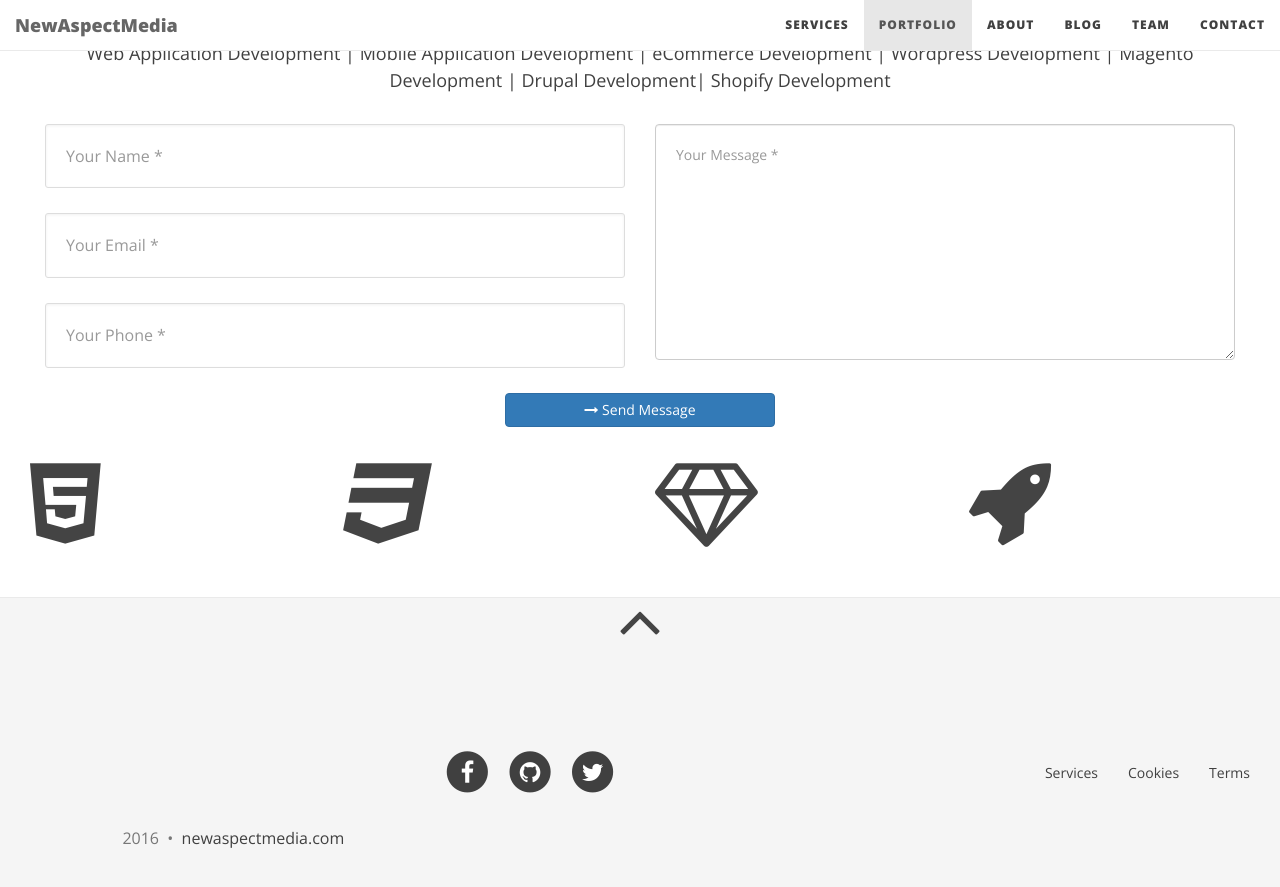
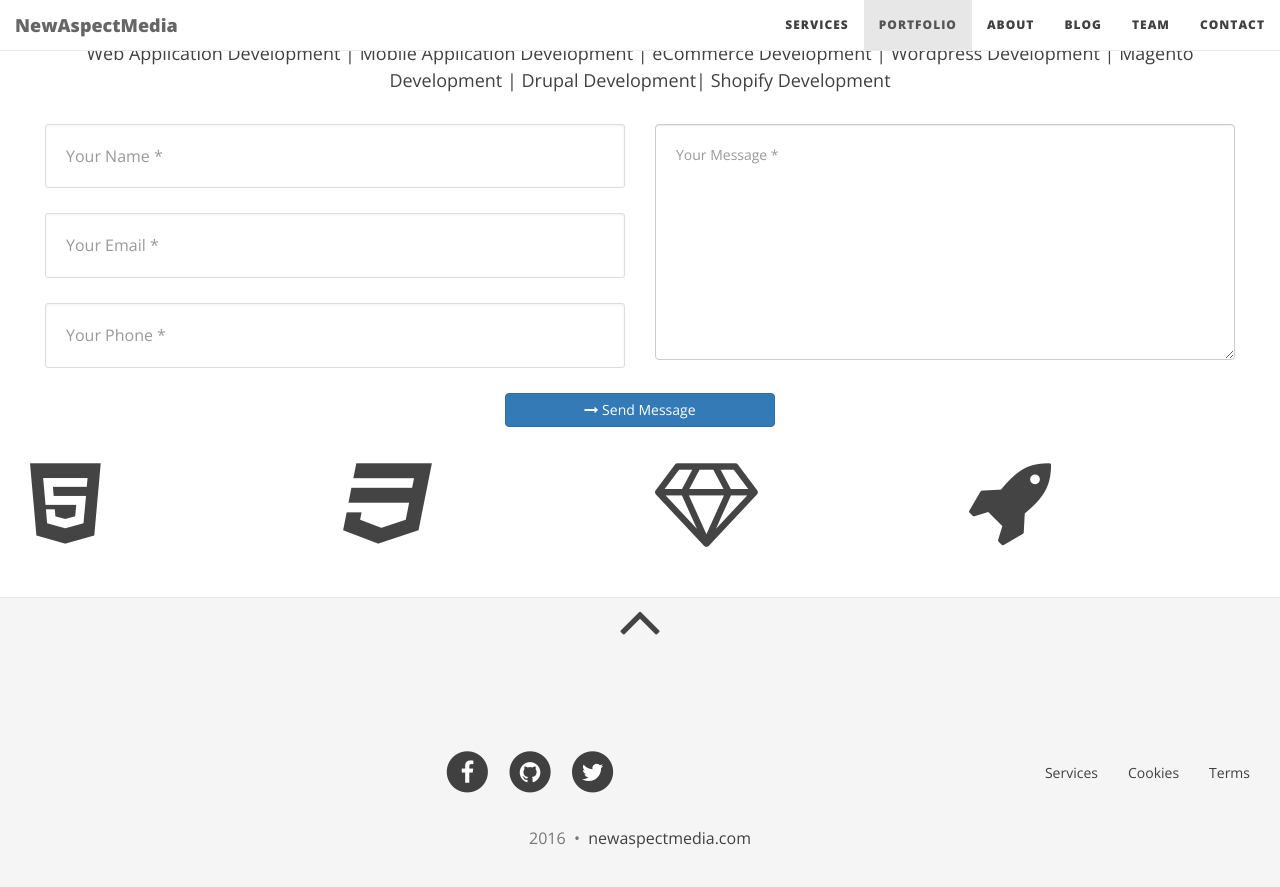
Before and after one commit to newmedia77/appxnam, a Jekyll site: the page built from index.html, in a window 1280 px wide and 900 px high, scrolled down 4432 px. Shown: the top 887 px of the window. Built offline with Jekyll 4.4.1, drawn with Linux system fonts in a browser that asks for light colours; nearby versions of some CDN libraries; the list of posts is cut into pages by our own code.

Commit message:
andreas
footer

```diff
--- a/_includes/footer.html
+++ b/_includes/footer.html
@@ -90,7 +90,6 @@
         </ul>
   <!-- Optional: clear the XS cols if their content doesn't match in height -->
   <div class="clearfix visible-xs-block"></div>
-  <div class="col-xs-6 col-sm-4">
       <p class="copyright text-muted">
       {{ site.time | date: '%Y' }}
       {% if site.url-pretty %}
@@ -98,7 +97,6 @@
       <a href="{{ site.url }}">{{ site.url-pretty }}</a>
       {% endif %}
       </p>
-    </div>
   </div>
 </div>
   <script type="text/javascript">
```
